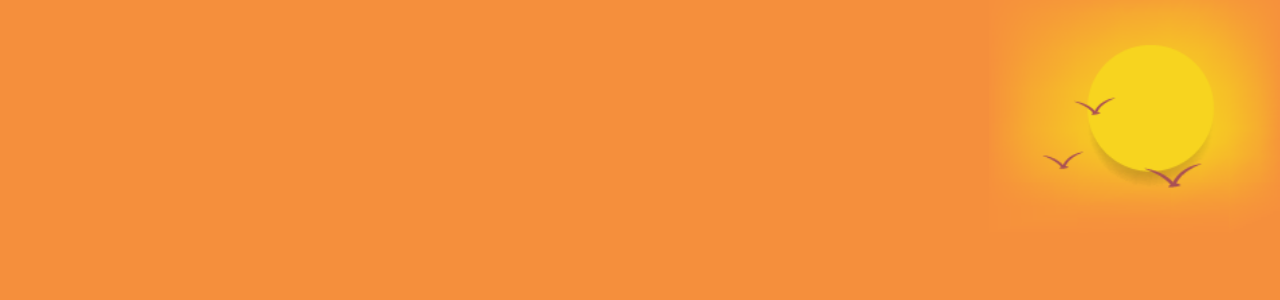
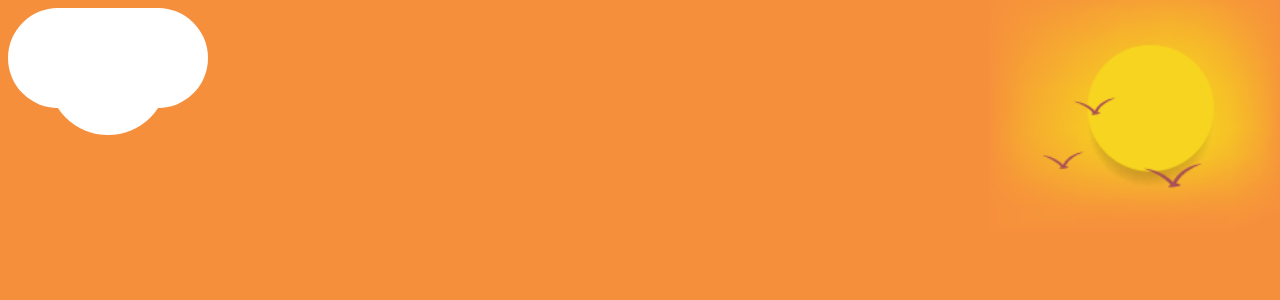
Before and after one commit to RyanK2/Challenge2Klok, a plain HTML site: page index.html in a window 1280 px wide. Shown: the top 300 px of the page. Drawn offline with Linux system fonts and the light colour scheme.

Commit message:
animation

```diff
--- a/index.html
+++ b/index.html
@@ -8,6 +8,8 @@
 </head>
 <body id="background" onload="giveTime()">
 	<main>
+		<div class="cloud-top top01"></div>
+	    <div class="cloud fcloud01"></div>
 		<section class="clock">
 			<p id="time"></p>
 			<p id="date"></p>
--- a/style.css
+++ b/style.css
@@ -28,6 +28,33 @@ main {
 	display: flex;
 	justify-content: center;
 }
+
+.cloud {
+    width: 200px;
+    height: 100px;
+    position:absolute;
+    background:transparent url(img/front_cloud.png) 0 0 no-repeat;
+    background: #fff;
+    border-radius: 100px }
+
+.cloud-top {
+    width: 120px;
+    height: 120px;
+    margin-left: 40px;
+    margin-right: 40px;
+    position:absolute;
+    background:transparent;
+    background: #fff;
+        -webkit-border-radius: 60px;
+    border-radius: 60px;
+}
+
+.top01 {
+    top: 15px;
+        -webkit-animation: drift 25s linear infinite;
+    animation: drift 25s linear infinite;
+}
+
 
 
 @media only screen and (min-width: 570px) {
```
